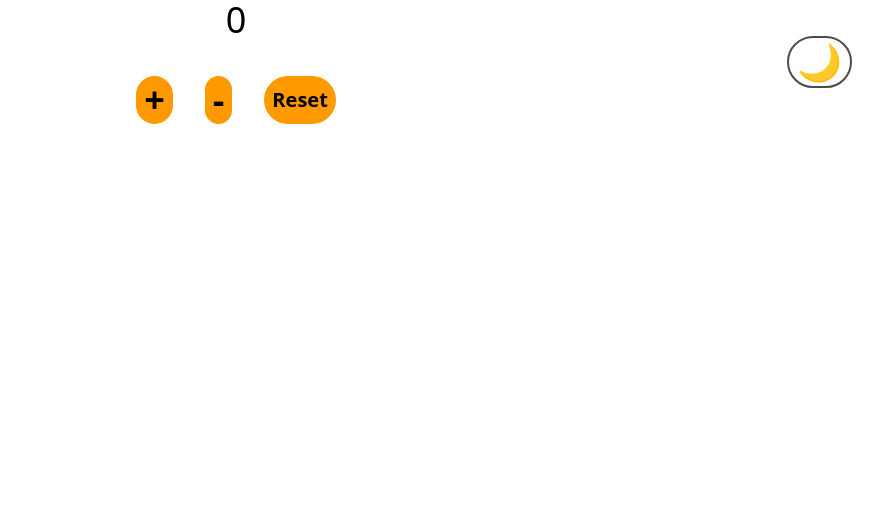
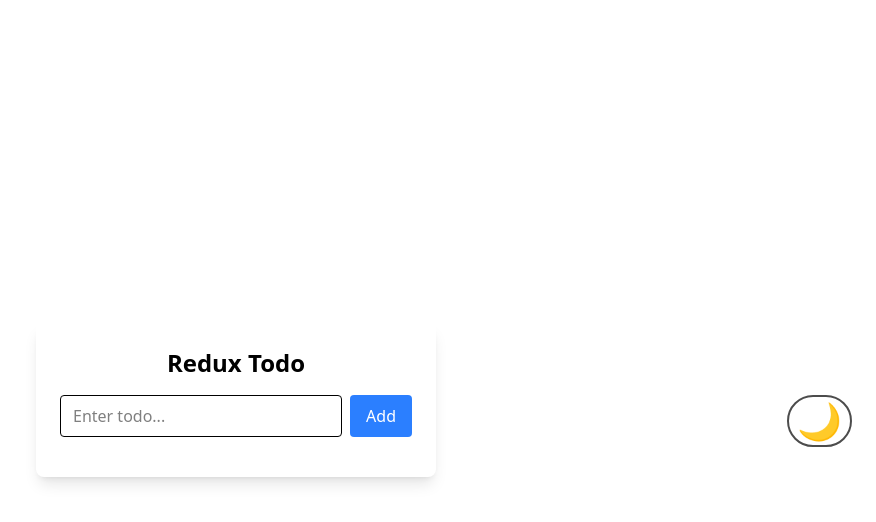
Before and after one commit to Swap015/Machine_coding_Practice, a React (Vite) app: page / in a window 1280 px wide. Shown: the top 522 px of the page, without its empty margins (404-1280 px from the left). Built offline with nearby package versions, Linux system fonts and the light colour scheme.

Commit message:
Modified todo redux

```diff
--- a/src/App.jsx
+++ b/src/App.jsx
@@ -8,6 +8,7 @@ import NewTodo from './Practice/NewTodo'
 // import Todoo from './Practice/Todoo'
 import CounterRedux from "./Practice/Redux/CounterRedux"
 import ThemeToggle from './Practice/Redux/ThemeToggle'
+import TodoApp from './Practice/Redux/TodoApp'
 
 function App() {
 
@@ -15,7 +16,7 @@ function App() {
 
   return (
     <div className={`min-h-screen transition-all duration-300
-        ${dark ? "bg-black text-white" : "bg-white text-black"}`}>
+        ${dark ? "bg-black text-white " : "bg-white text-black"}`}>
 
 
       <div className='min-h-screen'>
@@ -25,9 +26,9 @@ function App() {
 
         {/* <Debouncee /> */}
         {/* <NewTodo/> */}
-        <CounterRedux />
+        {/* <CounterRedux /> */}
         {/* <ThemeToggle /> */}
-
+        <TodoApp />
       </div>
 
 
--- /dev/null
+++ b/src/Practice/Redux/TodoApp.jsx
@@ -0,0 +1,67 @@
+import { useDispatch, useSelector } from "react-redux";
+import { addTodo, toggleTodo, deleteTodo } from "./TodoSlice";
+import { useState } from "react";
+import ThemeToggle from "./ThemeToggle";
+
+const TodoApp = () => {
+    const [text, setText] = useState("");
+    const todos = useSelector((state) => state.todos);
+    const dispatch = useDispatch();
+
+    const handleAdd = () => {
+        if (!text.trim()) return;
+        dispatch(addTodo(text));
+        setText("");
+    };
+
+    return (
+        <div className="min-h-screen flex justify-center items-center ">
+            <div className=" p-6 rounded-lg shadow-lg w-[400px]">
+                <h1 className="text-2xl font-bold mb-4 text-center">Redux Todo</h1>
+                <ThemeToggle />
+
+                <div className="flex gap-2 mb-4">
+                    <input
+                        value={text}
+                        onChange={(e) => setText(e.target.value)}
+                        placeholder="Enter todo..."
+                        className="flex-1 border px-3 py-2 rounded"
+                    />
+                    <button
+                        onClick={handleAdd}
+                        className="bg-blue-500 text-white px-4 py-2 rounded"
+                    >
+                        Add
+                    </button>
+                </div>
+
+
+                <ul className="space-y-2">
+                    {todos.map((todo) => (
+                        <li
+                            key={todo.id}
+                            className="flex items-center justify-between border px-3 py-2 rounded"
+                        >
+                            <span
+                                onClick={() => dispatch(toggleTodo(todo.id))}
+                                className={`cursor-pointer ${todo.completed ? "line-through text-gray-400" : ""
+                                    }`}
+                            >
+                                {todo.text}
+                            </span>
+
+                            <button
+                                onClick={() => dispatch(deleteTodo(todo.id))}
+                                className="text-red-500 font-bold"
+                            >
+                                ✕
+                            </button>
+                        </li>
+                    ))}
+                </ul>
+            </div>
+        </div>
+    );
+};
+
+export default TodoApp;
--- /dev/null
+++ b/src/Practice/Redux/TodoSlice.jsx
@@ -0,0 +1,28 @@
+import { createSlice } from "@reduxjs/toolkit";
+
+
+const todoSlice = createSlice({
+
+    name: "todos",
+    initialState: [],
+    reducers: {
+
+        addTodo: (state, action) => {
+            state.push({
+                id: Date.now(),
+                text: action.payload,
+                completed: false
+            })
+        },
+        toggleTodo: (state, action) => {
+            const todo = state.find((t) => t.id === action.payload);
+            todo.completed = !todo.completed
+        },
+        deleteTodo: (state, action) => {
+            return state.filter(t => t.id !== action.payload);
+        }
+    }
+});
+
+export const { addTodo, toggleTodo, deleteTodo } = todoSlice.actions;
+export default todoSlice.reducer;
--- a/src/Practice/Redux/store.jsx
+++ b/src/Practice/Redux/store.jsx
@@ -1,12 +1,14 @@
 import { configureStore } from "@reduxjs/toolkit";
 import counterReducer from "./CounterSlice";
-import themeReducer from "./ThemeSlice"
+import themeReducer from "./ThemeSlice";
+import todoReducer from "./TodoSlice";
 
 export const store = configureStore({
 
     reducer: {
         counter: counterReducer,
-        theme: themeReducer
+        theme: themeReducer,
+        todos: todoReducer
     }
 
 
```
